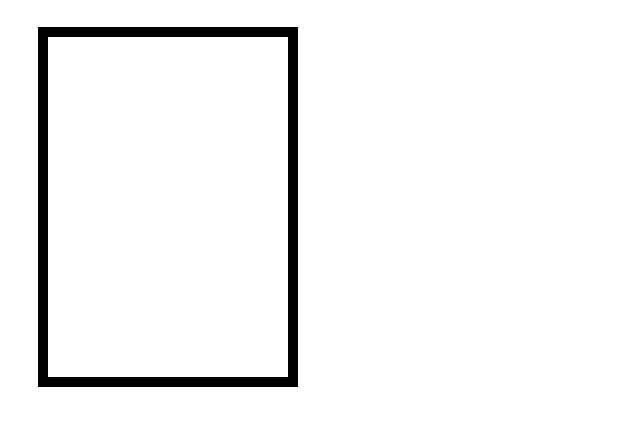
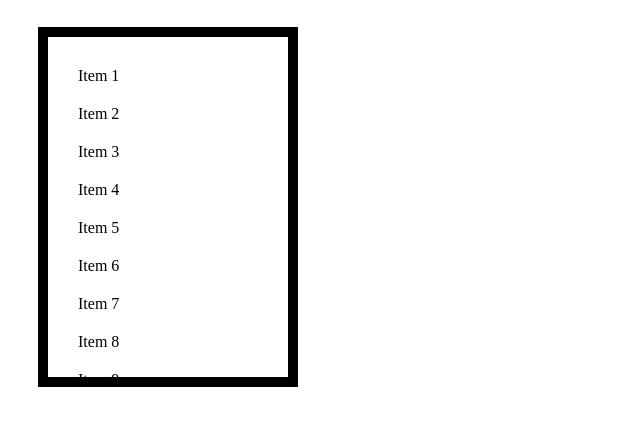
Before and after one commit to acciojob/infinite-scroll-Siddhi2611, a website: page main.html in a window 1280 px wide. Shown: the part 50-476 px from the top of the page, without its empty margins (0-640 px from the left). Drawn offline with Linux system fonts and the light colour scheme.

Commit message:
created a submission

```diff
--- a/main.html
+++ b/main.html
@@ -6,7 +6,7 @@
     <meta name="viewport" content="width=device-width, initial-scale=1.0" />
     <link rel="stylesheet" href="./styles.css" type="text/css" />
 
-    <title>Document</title>
+    <title>Infinite Scroll</title>
   </head>
   <body>
     <h2>Infinite Scroll</h2>
--- a/script.js
+++ b/script.js
@@ -1 +1,24 @@
 //your code here!
+
+const list = document.getElementById("infi-list");
+let count = 1; // keep track of number of items added
+
+// Function to add list items
+function addItems(num) {
+  for (let i = 0; i < num; i++) {
+    const li = document.createElement("li");
+    li.textContent = "Item " + count++;
+    list.appendChild(li);
+  }
+}
+
+// Initially add 10 items
+addItems(10);
+
+// Add scroll event listener
+list.addEventListener("scroll", function () {
+  // check if user reached bottom
+  if (list.scrollTop + list.clientHeight >= list.scrollHeight) {
+    addItems(2); // add 2 more items
+  }
+});
```
